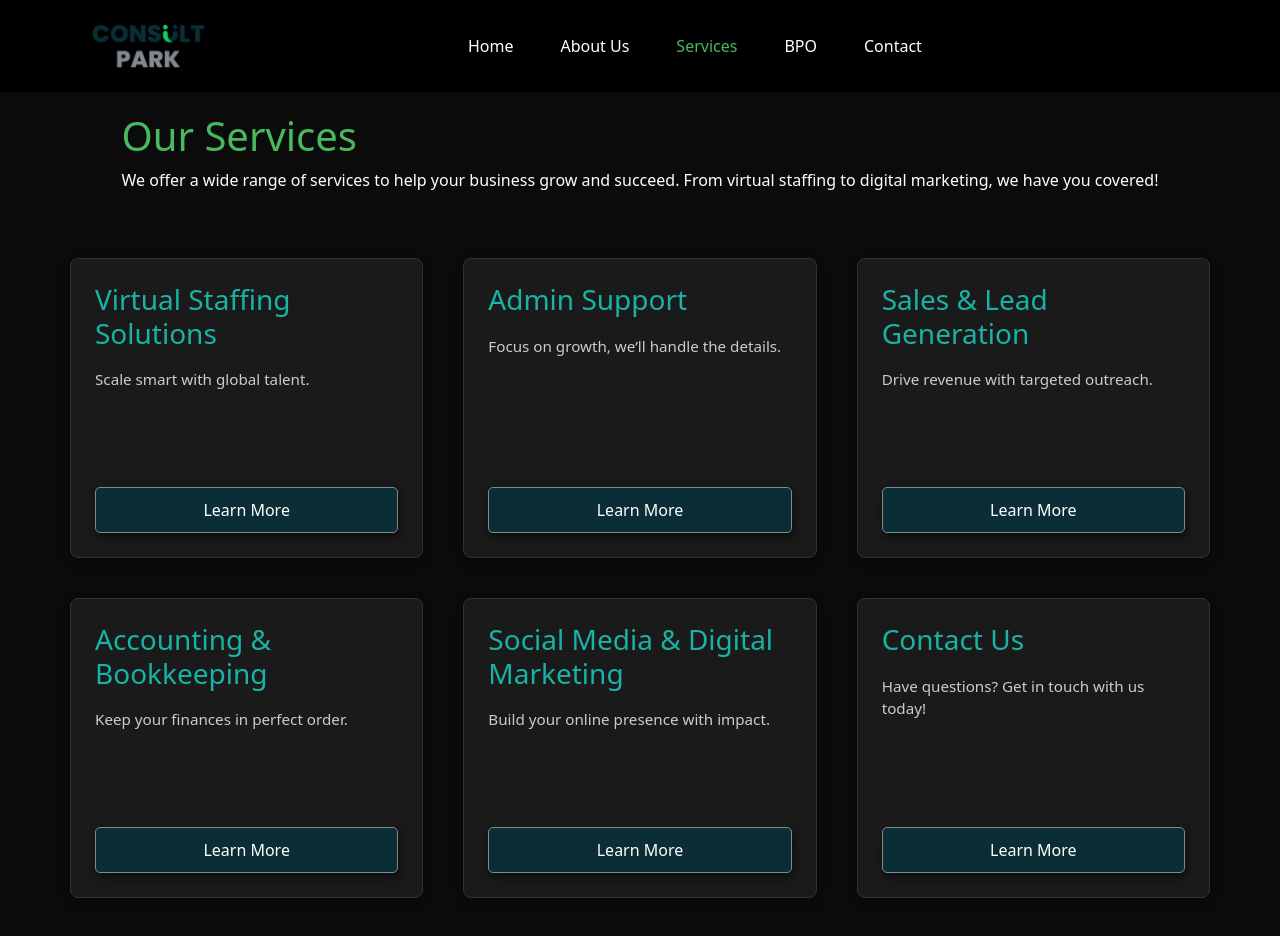
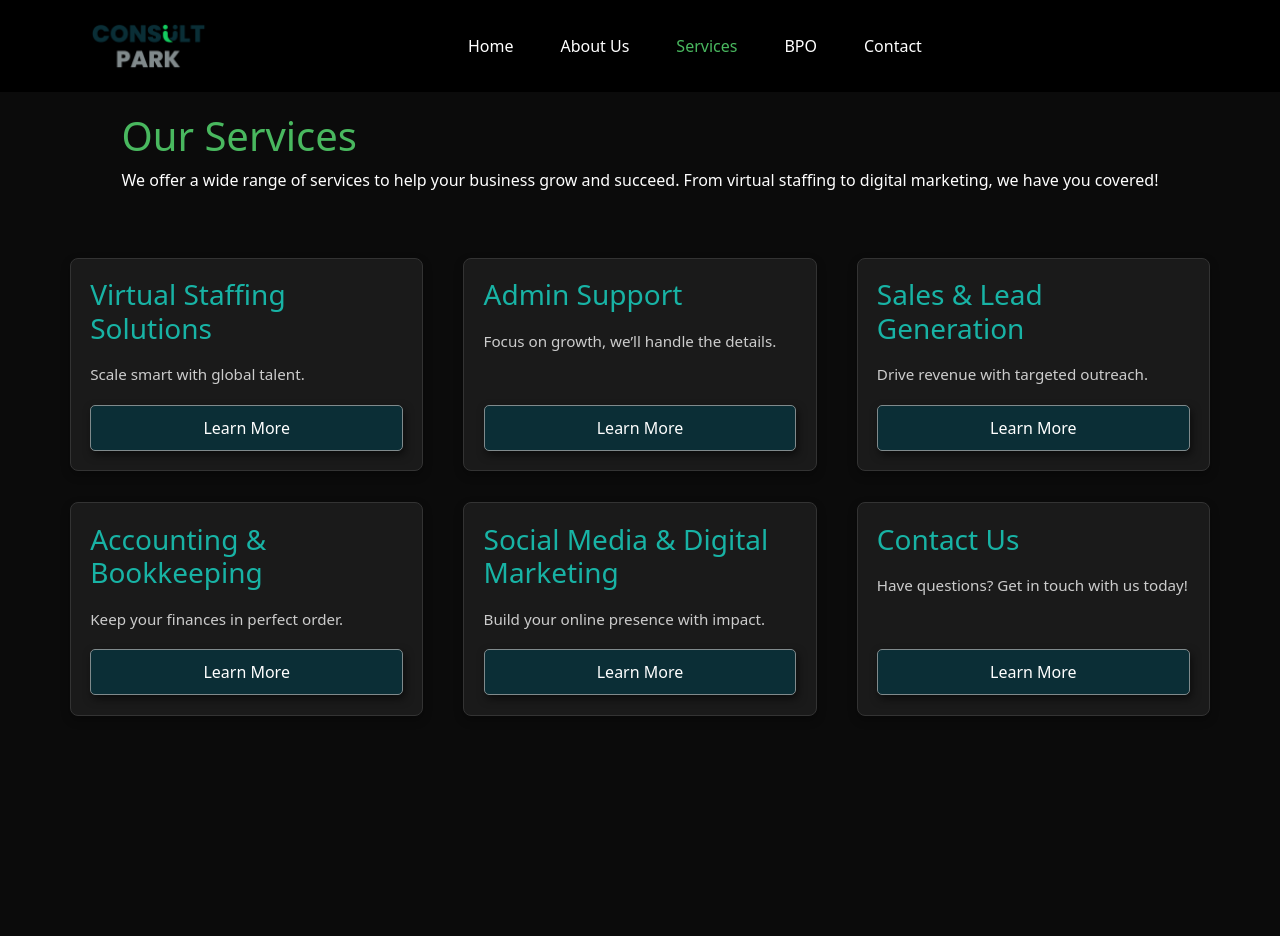
Before and after one commit to Dhiali/consult-park-, a React (Create React App) app: page /services in a window 1280 px wide. Shown: the top 936 px of the page. After the commit the page ends 800 px from the top, so only its background shows below. Built offline with nearby package versions, Linux system fonts and the light colour scheme.

Commit message:
css changes

```diff
--- a/src/pages/BPOPage.jsx
+++ b/src/pages/BPOPage.jsx
@@ -34,7 +34,7 @@ const BPOPage = () => {
       <h1>Business Process Outsourcing</h1>
 
       <section className="bpo-section">
-        <h2>🚀 BPO Solutions</h2>
+        <h2>BPO Solutions</h2>
         <div className="bpo-grid">
           {bpoSolutions.map((service, idx) => (
             <ServiceCard key={idx} title={service.title} description={service.description} />
@@ -43,7 +43,7 @@ const BPOPage = () => {
       </section>
 
       <section className="bpo-section">
-        <h2>🧠 Business Optimization</h2>
+        <h2>Business Optimization</h2>
         <div className="bpo-grid">
           {businessOptimization.map((service, idx) => (
             <ServiceCard key={idx} title={service.title} description={service.description} />
--- a/src/styles/AboutUs.css
+++ b/src/styles/AboutUs.css
@@ -49,7 +49,7 @@
 .value-tile {
     background-color: #1a1a1a;
     border: 1px solid #333;
-    border-radius: 10px;
+    border-radius: 8px;
     padding: 1.5rem;
     text-align: center;
     transition: transform 0.3s ease, border-color 0.3s ease;
--- a/src/styles/ServiceCard.css
+++ b/src/styles/ServiceCard.css
@@ -2,9 +2,11 @@
     background: #1a1a1a;
     border: 1px solid #333;
     border-radius: 8px;
-    padding: 1.5rem;
+    padding: 1.2rem;
     box-shadow: 0 4px 10px rgba(0, 0, 0, 0.3);
     transition: transform 0.2s ease, box-shadow 0.2s ease;
+    height: 95%;
+
 }
 
 .service-card:hover {
--- a/src/styles/ValueTile.css
+++ b/src/styles/ValueTile.css
@@ -1,7 +1,7 @@
 .value-tile {
     background-color: #1a1a1a;
     border: 1px solid #333;
-    border-radius: 10px;
+    border-radius: 8px;
     padding: 1.5rem;
     text-align: center;
     color: #ffffff;
```
